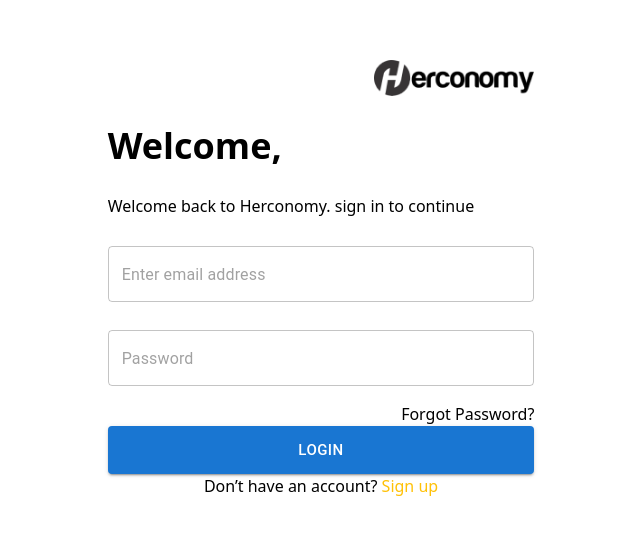
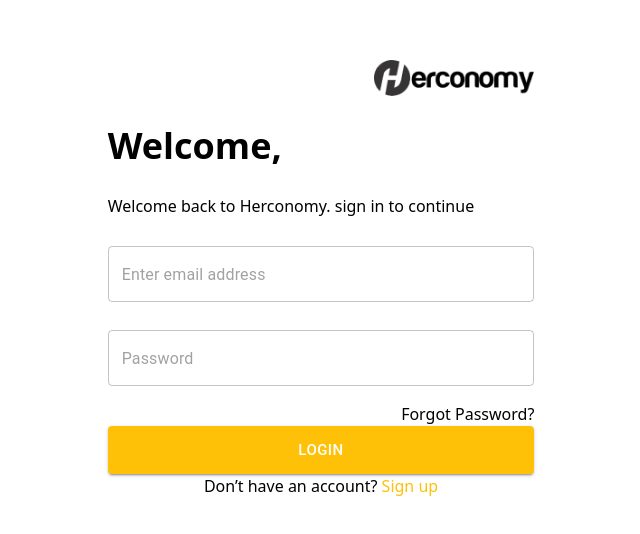
Before and after one commit to chinedu16/savannah-tech, a Next.js app: page / in a window 1280 px wide. Shown: the part 122-656 px from the top of the page, without its empty margins (319-959 px from the left). Built offline with nearby package versions, Linux system fonts and the light colour scheme.

Commit message:
change buttons

```diff
--- a/pages/accounts/index.tsx
+++ b/pages/accounts/index.tsx
@@ -103,6 +103,7 @@
               variant="contained"
               size="large"
               onClick={handleLogin}
+              style={{background: '#ffc107'}}
               startIcon={<AddIcon />}
             >
               Send Money
--- a/pages/dashboard/index.tsx
+++ b/pages/dashboard/index.tsx
@@ -32,6 +32,7 @@
               variant="contained"
               size="small"
               onClick={handleLogin}
+              style={{background: '#ffc107'}}
               startIcon={<AddIcon />}
             >
               Send Money
--- a/pages/index.tsx
+++ b/pages/index.tsx
@@ -95,6 +95,7 @@
             onClick={handleLogin}
             className={`w-full mt-7 mb-5 hover:bg-orange-400 text-white h-12 shadow-none bg-primary rounded-none ${montserrat.className}`}
             variant="contained"
+            style={{background: '#ffc107'}}
           >
             Login
           </Button>
```
